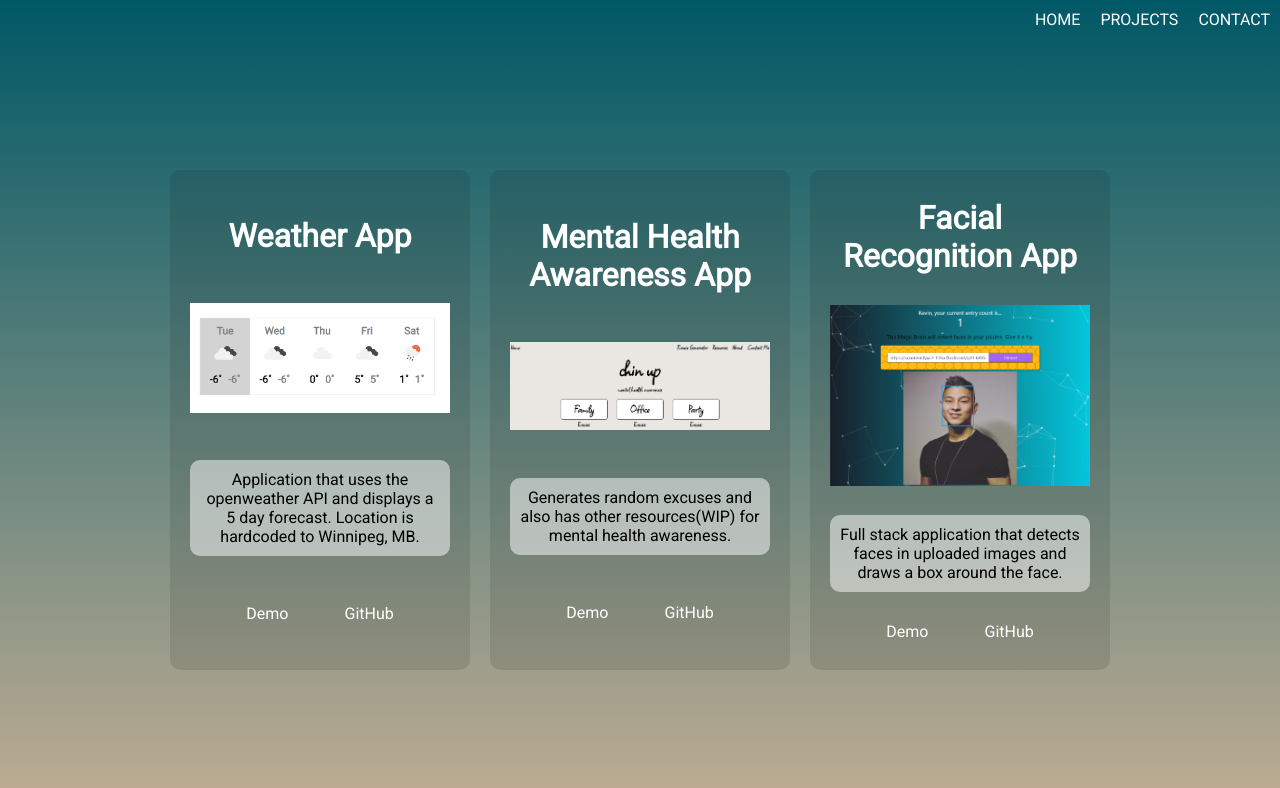
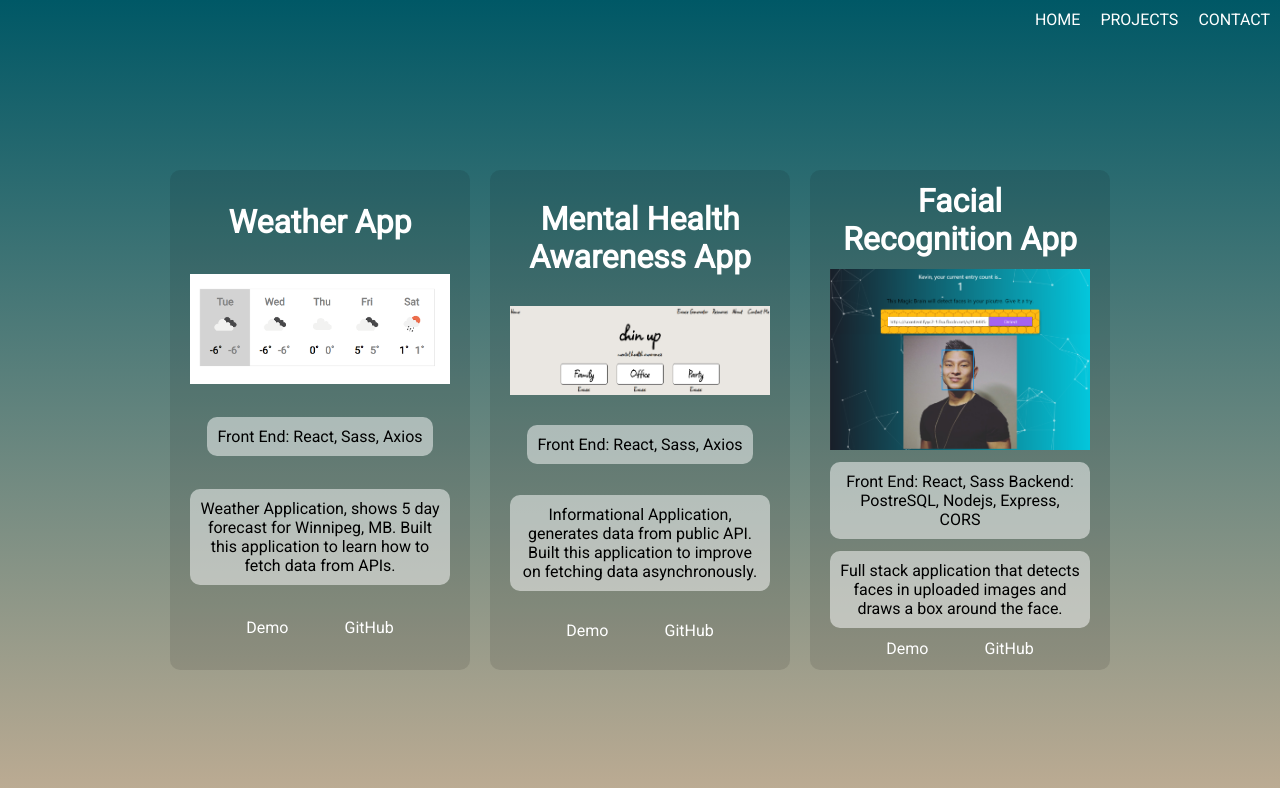
Before and after one commit to krownlesskev/gh-pages-portfolio, a React (Create React App) app: page /projects in a window 1280 px wide. Shown: the top 788 px of the page. Built offline with nearby package versions, Linux system fonts and the light colour scheme.

Commit message:
fixed descriptions and added rel to links

```diff
--- a/src/pages/contact/contact.page.jsx
+++ b/src/pages/contact/contact.page.jsx
@@ -5,11 +5,11 @@ const ContactPage = () => {
     return (
         <div className='contact-container'>
             <div className='contact-box'>
-                <a href="https://github.com/krownlesskev" target='_blank'>
+                <a href="https://github.com/krownlesskev" target='_blank' rel='noreferrer'>
                     <svg xmlns="http://www.w3.org/2000/svg" width="64" height="64" viewBox="0 0 24 24"><path d="M12 2c5.514 0 10 4.486 10 10s-4.486 10-10 10-10-4.486-10-10 4.486-10 10-10zm0-2c-6.627 0-12 5.373-12 12s5.373 12 12 12 12-5.373 12-12-5.373-12-12-12zm0 6c-3.313 0-6 2.686-6 6 0 2.651 1.719 4.9 4.104 5.693.3.056.396-.13.396-.289v-1.117c-1.669.363-2.017-.707-2.017-.707-.272-.693-.666-.878-.666-.878-.544-.373.041-.365.041-.365.603.042.92.619.92.619.535.917 1.403.652 1.746.499.054-.388.209-.652.381-.802-1.333-.152-2.733-.667-2.733-2.965 0-.655.234-1.19.618-1.61-.062-.153-.268-.764.058-1.59 0 0 .504-.161 1.65.615.479-.133.992-.199 1.502-.202.51.002 1.023.069 1.503.202 1.146-.776 1.648-.615 1.648-.615.327.826.121 1.437.06 1.588.385.42.617.955.617 1.61 0 2.305-1.404 2.812-2.74 2.96.216.186.412.551.412 1.111v1.646c0 .16.096.347.4.288 2.383-.793 4.1-3.041 4.1-5.691 0-3.314-2.687-6-6-6z" /></svg>
                     <p>GitHub</p>
                 </a>
-                <a href="https://www.linkedin.com/in/kevin-sana-a2533b16b/" target='_blank'>
+                <a href="https://www.linkedin.com/in/kevin-sana-a2533b16b/" target='_blank' rel='noreferrer'>
                     <svg xmlns="http://www.w3.org/2000/svg" width="64" height="64" viewBox="0 0 24 24"><path d="M12 2c5.514 0 10 4.486 10 10s-4.486 10-10 10-10-4.486-10-10 4.486-10 10-10zm0-2c-6.627 0-12 5.373-12 12s5.373 12 12 12 12-5.373 12-12-5.373-12-12-12zm-2 8c0 .557-.447 1.008-1 1.008s-1-.45-1-1.008c0-.557.447-1.008 1-1.008s1 .452 1 1.008zm0 2h-2v6h2v-6zm3 0h-2v6h2v-2.861c0-1.722 2.002-1.881 2.002 0v2.861h1.998v-3.359c0-3.284-3.128-3.164-4-1.548v-1.093z" /></svg>
                     <p>LinkedIn</p>
                 </a>
--- a/src/pages/projects/projects.component.jsx
+++ b/src/pages/projects/projects.component.jsx
@@ -3,11 +3,12 @@ import image1 from '../../assets/hatchways.png';
 import image2 from '../../assets/chinup.png';
 import image3 from '../../assets/smartbrain.png';
 
-const ProjectCard = ({ title, desc, demo, git, img }) => {
+const ProjectCard = ({ title, desc, demo, git, img, tech }) => {
     return (
         <div className='card'>
             <h1>{title}</h1>
             <img src={img} alt={img} />
+            <p>{tech}</p>
             <p>{desc}</p>
             <div className='card-links'>
                 <a href={demo} target='_blank' rel='noreferrer'>Demo</a>
@@ -24,22 +25,25 @@ const ProjectsPage = () => {
                 <ProjectCard
                     title='Weather App'
                     img={image1}
-                    desc='Application that uses the openweather API and displays
-                a 5 day forecast. Location is hardcoded to Winnipeg, MB.'
+                    tech='Front End: React, Sass, Axios'
+                    desc='Weather Application, shows 5 day forecast for Winnipeg, MB.
+                    Built this application to learn how to fetch data from APIs.'
                     demo='https://krownlesskev.github.io/weather-app/'
                     git='https://github.com/krownlesskev/weather-app'
                 />
                 <ProjectCard
                     title='Mental Health Awareness App'
                     img={image2}
-                    desc='Generates random excuses and also has other resources(WIP)
-                     for mental health awareness.'
+                    tech='Front End: React, Sass, Axios'
+                    desc='Informational Application, generates data from public API.
+                    Built this application to improve on fetching data asynchronously.'
                     demo='https://krownlesskev.github.io/chin-up/'
                     git='https://github.com/krownlesskev/chin-up'
                 />
                 <ProjectCard
                     title='Facial Recognition App'
                     img={image3}
+                    tech='Front End: React, Sass Backend: PostreSQL, Nodejs, Express, CORS'
                     desc='Full stack application that detects faces in uploaded
                     images and draws a box around the face.'
                     demo='https://krownless-smart-brain.herokuapp.com/'
```
